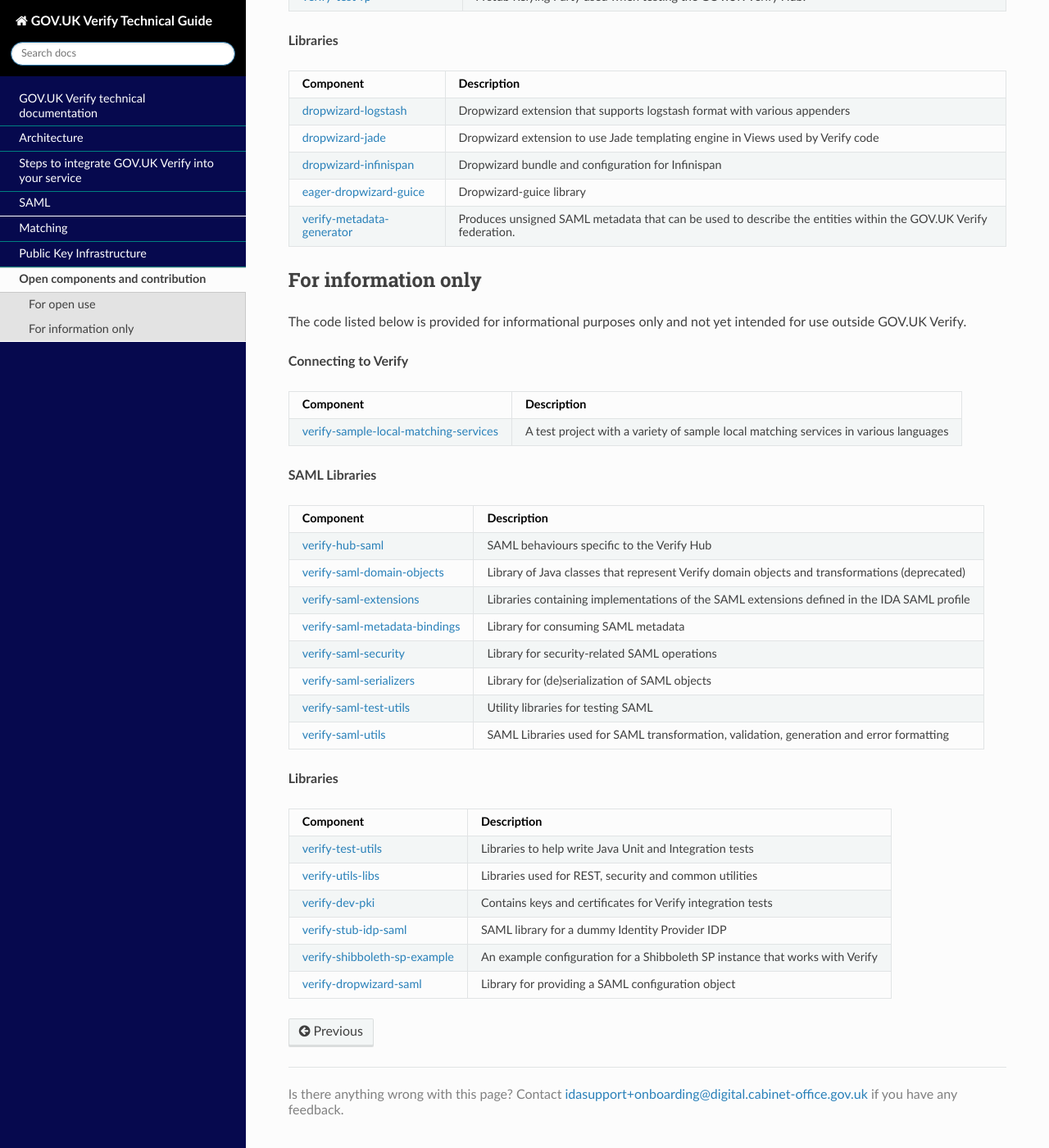
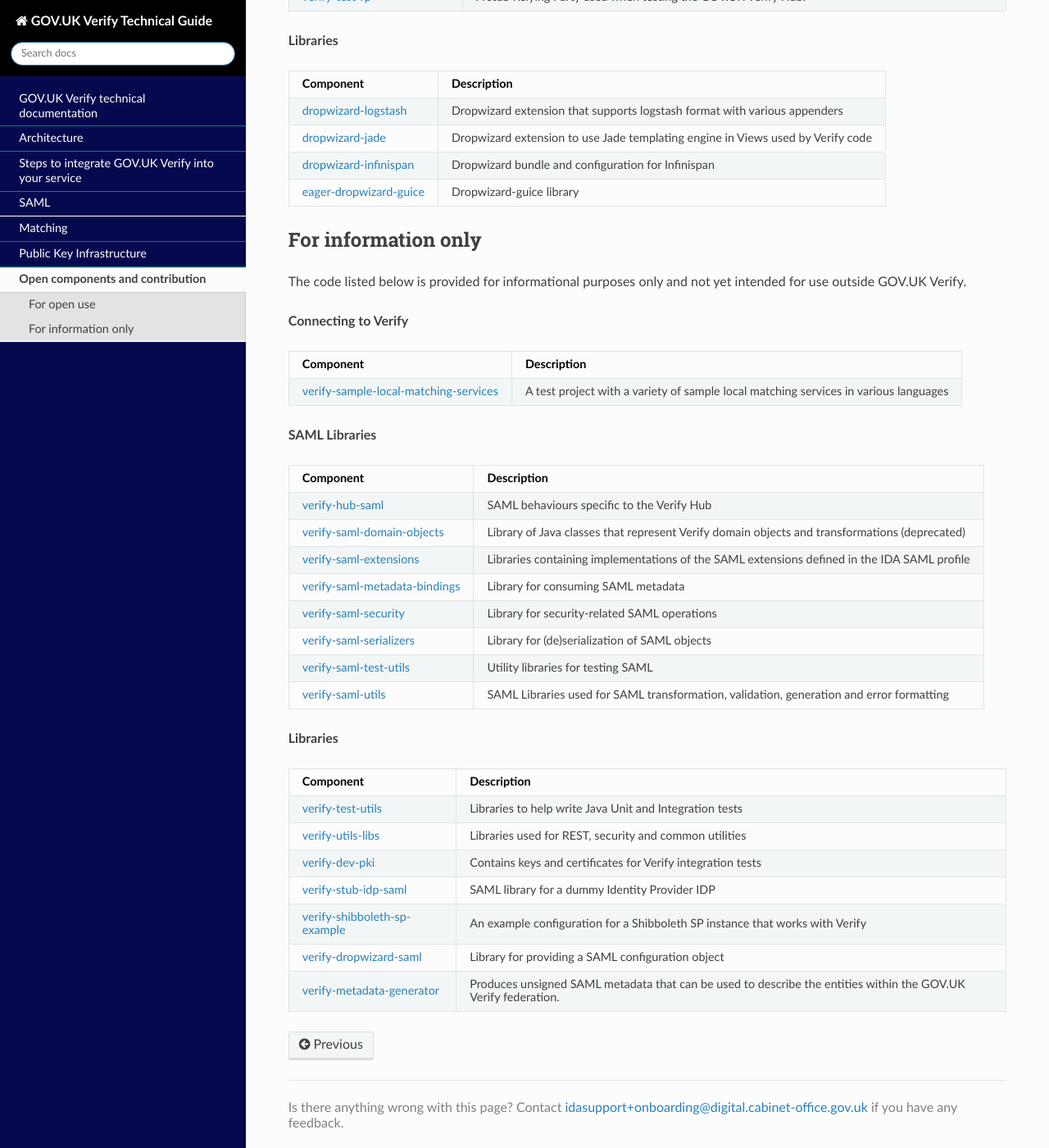
Before and after one commit to alphagov/rp-onboarding-tech-docs, a Sphinx documentation site: the page built from source/pages/open/opencomponents.rst, in a window 1280 px wide and 1400 px high, scrolled down 1132 px. Shown: the whole window at 82% size. Built offline with Sphinx 7.4.7 and the Read the Docs theme 2.0.0, drawn with Linux system fonts in a browser that asks for light colours; nearby versions of some CDN libraries; pages that are not in the unit, such as notebooks, are missing from menus; comment, search, counter and statistics services are not loaded; part of the change alters nothing that is shown.

```diff
--- a/source/pages/open/opencomponents.rst
+++ b/source/pages/open/opencomponents.rst
@@ -70,14 +70,11 @@ For open use
 +----------------------------+----------------------------------------------------------------------------------------------------------------+
 | eager-dropwizard-guice_    | Dropwizard-guice library                                                                                       |
 +----------------------------+----------------------------------------------------------------------------------------------------------------+
-| verify-metadata-generator_ | Produces unsigned SAML metadata that can be used to describe the entities within the GOV.UK Verify federation. |
-+----------------------------+----------------------------------------------------------------------------------------------------------------+
 
 .. _dropwizard-logstash: https://github.com/alphagov/dropwizard-logstash
 .. _dropwizard-jade: https://github.com/alphagov/dropwizard-jade
 .. _dropwizard-infinispan: https://github.com/alphagov/dropwizard-infinispan
 .. _eager-dropwizard-guice: https://github.com/alphagov/eager-dropwizard-guice
-.. _verify-metadata-generator: https://github.com/alphagov/verify-metadata-generator
 
 For information only
 =====================
@@ -127,21 +124,23 @@ The code listed below is provided for informational purposes only and not yet in
 
 **Libraries**
 
-+--------------------------------+-------------------------------------------------------------------------------------+
-| Component                      | Description                                                                         |
-+================================+=====================================================================================+
-| verify-test-utils_             | Libraries to help write Java Unit and Integration tests                             |
-+--------------------------------+-------------------------------------------------------------------------------------+
-| verify-utils-libs_             | Libraries used for REST, security and common utilities                              |
-+--------------------------------+-------------------------------------------------------------------------------------+
-| verify-dev-pki_                | Contains keys and certificates for Verify integration tests                         |
-+--------------------------------+-------------------------------------------------------------------------------------+
-| verify-stub-idp-saml_          | SAML library for a dummy Identity Provider IDP                                      |
-+--------------------------------+-------------------------------------------------------------------------------------+
-| verify-shibboleth-sp-example_  | An example configuration for a Shibboleth SP instance that works with Verify        |
-+--------------------------------+-------------------------------------------------------------------------------------+
-| verify-dropwizard-saml_        | Library for providing a SAML configuration object                                   |
-+--------------------------------+-------------------------------------------------------------------------------------+
++--------------------------------+----------------------------------------------------------------------------------------------------------------+
+| Component                      | Description                                                                                                    |
++================================+================================================================================================================+
+| verify-test-utils_             | Libraries to help write Java Unit and Integration tests                                                        |
++--------------------------------+----------------------------------------------------------------------------------------------------------------+
+| verify-utils-libs_             | Libraries used for REST, security and common utilities                                                         |
++--------------------------------+----------------------------------------------------------------------------------------------------------------+
+| verify-dev-pki_                | Contains keys and certificates for Verify integration tests                                                    |
++--------------------------------+----------------------------------------------------------------------------------------------------------------+
+| verify-stub-idp-saml_          | SAML library for a dummy Identity Provider IDP                                                                 |
++--------------------------------+----------------------------------------------------------------------------------------------------------------+
+| verify-shibboleth-sp-example_  | An example configuration for a Shibboleth SP instance that works with Verify                                   |
++--------------------------------+----------------------------------------------------------------------------------------------------------------+
+| verify-dropwizard-saml_        | Library for providing a SAML configuration object                                                              |
++--------------------------------+----------------------------------------------------------------------------------------------------------------+
+| verify-metadata-generator_     | Produces unsigned SAML metadata that can be used to describe the entities within the GOV.UK Verify federation. |
++--------------------------------+----------------------------------------------------------------------------------------------------------------+
 
 .. _verify-test-utils: https://github.com/alphagov/verify-test-utils
 .. _verify-utils-libs: https://github.com/alphagov/verify-utils-libs
@@ -149,3 +148,4 @@ The code listed below is provided for informational purposes only and not yet in
 .. _verify-stub-idp-saml: https://github.com/alphagov/verify-stub-idp-saml
 .. _verify-shibboleth-sp-example: https://github.com/alphagov/verify-shibboleth-sp-example
 .. _verify-dropwizard-saml: https://github.com/alphagov/verify-dropwizard-saml
+.. _verify-metadata-generator: https://github.com/alphagov/verify-metadata-generator
```
